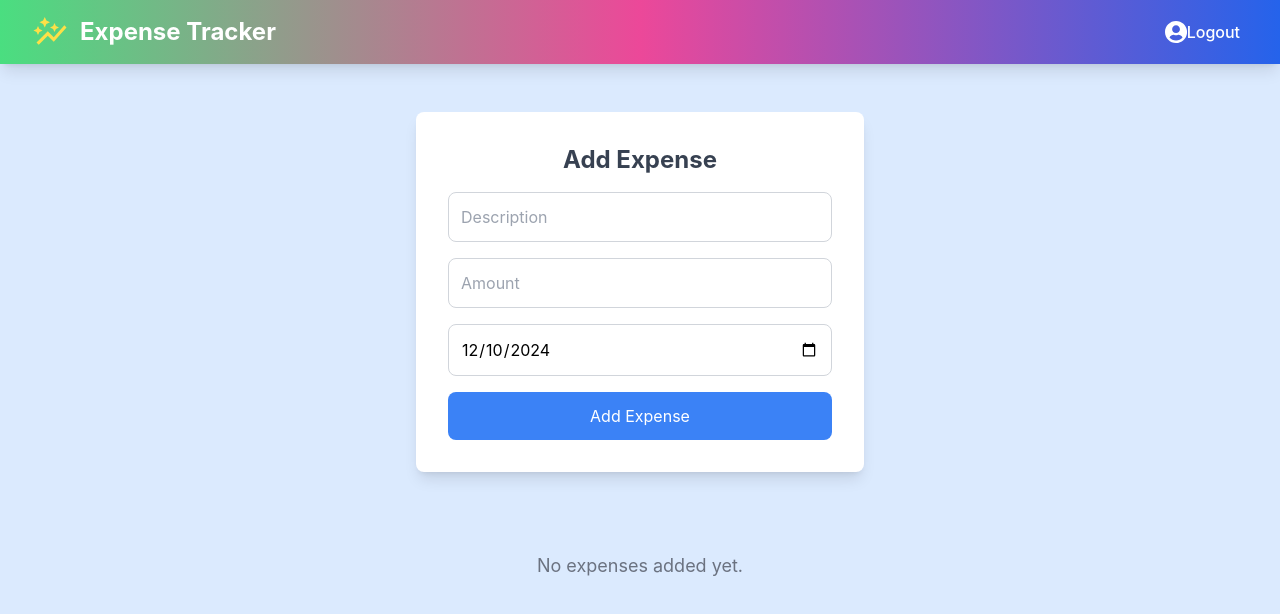
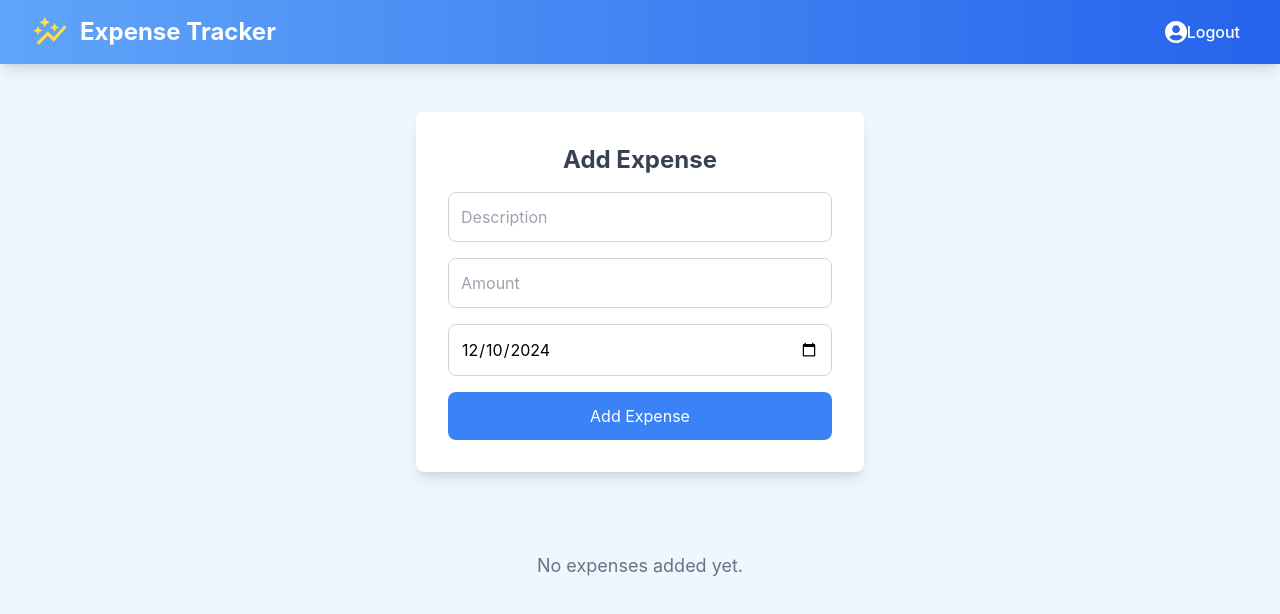
Before and after one commit to heartzforu/mypro, a React (Create React App) app: page /expense in a window 1280 px wide. Shown: the top 614 px of the page. Built offline with nearby package versions, Linux system fonts and the light colour scheme.

Commit message:
Changes updated

```diff
--- a/src/components/AppBar.jsx
+++ b/src/components/AppBar.jsx
@@ -21,7 +21,7 @@ function ResponsiveNavbar() {
   return (
     <>
     {location.pathname !== "/register" && location.pathname !=='/' &&(
-    <nav className="fixed w-full bg-gradient-to-r from-green-400 via-pink-500 to-blue-600 shadow-lg">
+    <nav className="fixed w-full bg-gradient-to-r from-blue-400 to-blue-600 shadow-lg">
       <div className="max-w-7xl mx-auto px-4 sm:px-6 lg:px-8">
         <div className="flex justify-between items-center h-16">
           {/* Logo Section */}
@@ -40,7 +40,7 @@ function ResponsiveNavbar() {
             <FaUserCircle className="text-white text-3xl hover:text-yellow-300 transition cursor-pointer"  />
             <button
             onClick={handleLogout}
-            className="block w-full text-white text-left font-medium py-2 hover:bg-purple-700 rounded-lg transition"
+            className="block w-full text-white text-left hover:text-yellow-300 font-medium py-2 "
           >
             Logout
           </button>
--- a/src/components/Expense.jsx
+++ b/src/components/Expense.jsx
@@ -64,7 +64,7 @@ function Expense() {
   );
 
   return (
-    <div className="min-h-screen bg-gradient-to-br from-blue-100 to-blue-100 flex flex-col items-center py-10 pt-28">
+    <div className="min-h-screen bg-gradient-to-br from-blue-50 to-blue-50 flex flex-col items-center py-10 pt-28">
       <div className="bg-white shadow-lg rounded-lg p-8 w-full max-w-md ">
         <h2 className="text-2xl font-bold text-gray-700 text-center mb-4">
           Add Expense
--- a/src/components/Login.jsx
+++ b/src/components/Login.jsx
@@ -30,7 +30,7 @@ function Login() {
   };
 
   return (
-    <div className="min-h-screen flex items-center justify-center bg-gradient-to-br from-blue-100 to-blue-100">
+    <div className="min-h-screen flex items-center justify-center bg-gradient-to-br from-blue-50 to-blue-50">
       <div className="bg-white p-8 rounded-lg shadow-lg max-w-md w-full">
         <h1 className="text-3xl font-bold text-gray-800 mb-6 text-left">Login</h1>
         {/*Login form section*/}
--- a/src/components/Register.jsx
+++ b/src/components/Register.jsx
@@ -39,6 +39,8 @@ function Register() {
 
       navigate("/");
     } catch (err) {
+
+
       const newErrors = {};
       err.inner.forEach((error) => {
         newErrors[error.path] = error.message;
@@ -48,7 +50,7 @@ function Register() {
   };
 
   return (
-    <div className="h-screen flex items-center justify-center bg-gradient-to-br from-teal-100 to-teal-100">
+    <div className="h-screen flex items-center justify-center bg-gradient-to-br from-teal-50 to-teal-50">
       <div className="bg-white bg-opacity-90 p-8 rounded-lg shadow-lg max-w-lg w-full backdrop-blur-md ">
         <h2 className="text-3xl font-bold text-gray-800 text-center mb-6">
           Create a New Account
```
Also changed, not shown: 1 other file (tests, documents, lock files or other folders).
